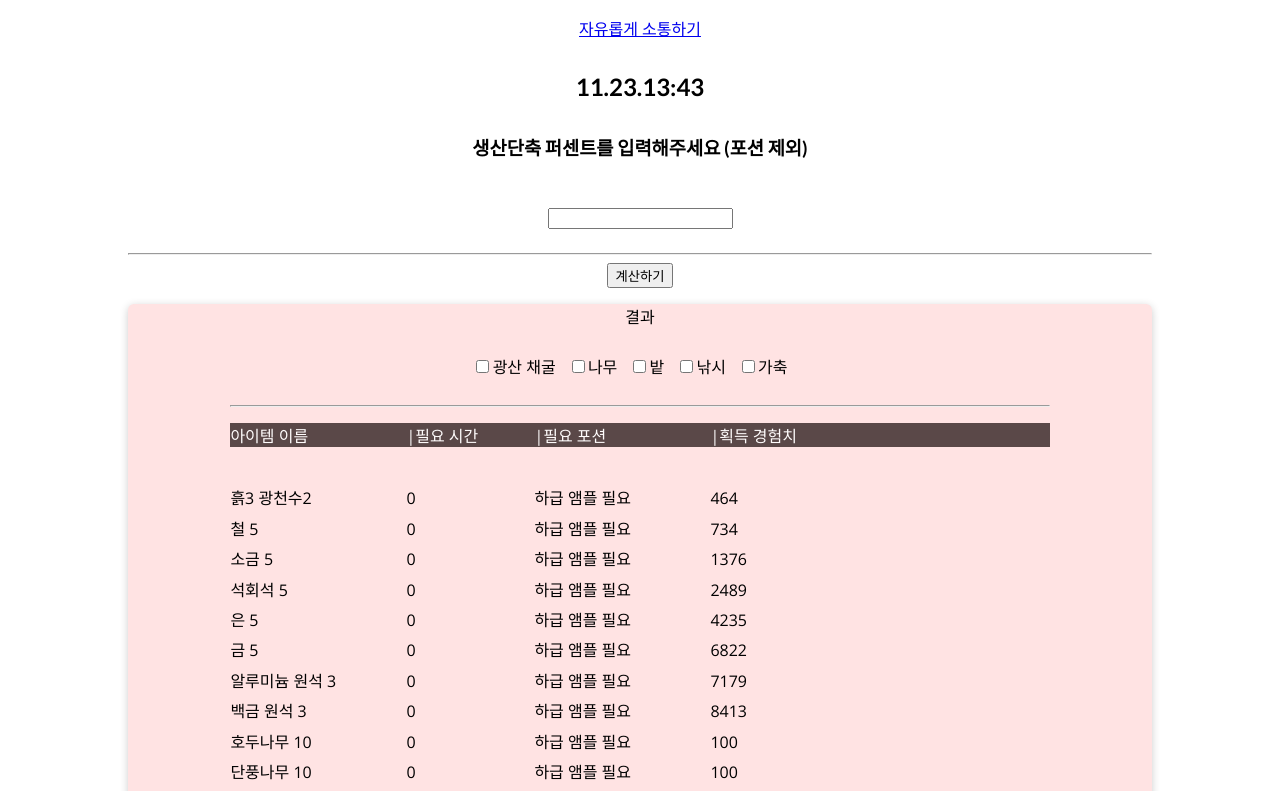
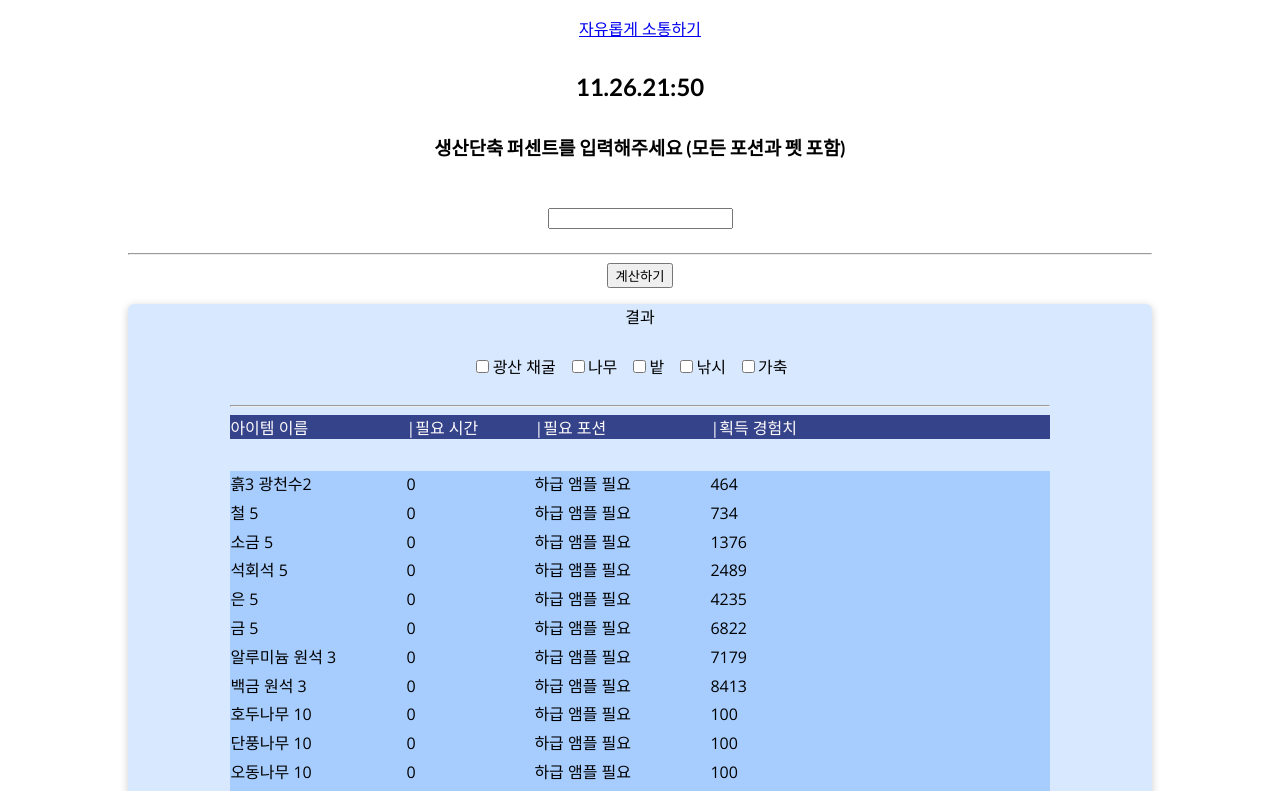
Before and after one commit to DDOONG211107/myhome-calculation, a Next.js app: page / in a window 1280 px wide. Shown: the top 791 px of the page. Built offline with nearby package versions, Linux system fonts and the light colour scheme.

Commit message:
ui변경 및 결과창에 현재 불가능한 아이템도 표시

```diff
--- a/components/result/MyList.js
+++ b/components/result/MyList.js
@@ -1,8 +1,24 @@
 import classes from "./MyList.module.css";
 
 export function MyList(props) {
+  if (!props.isItem) {
     return (
-    <p className={props.isItem ? classes.itemLabels : classes.labels}>
+      <p className={classes.labels}>
+        <label className={classes.firstLabel}>{props.name}</label>
+        <label className={classes.secondLabel}>{props.time}</label>
+        <label className={classes.thirdLabel}>{props.portion}</label>
+        <label className={classes.fourthLabel}>{props.experience}</label>
+      </p>
+    );
+  } else {
+    return (
+      <p
+        className={
+          props.isPossible
+            ? classes.possibleItemLabels
+            : classes.impossibleItemlabels
+        }
+      >
         <label className={classes.firstLabel}>{props.name}</label>
         <label className={classes.secondLabel}>{props.time}</label>
         <label className={classes.thirdLabel}>{props.portion}</label>
@@ -10,3 +26,4 @@ export function MyList(props) {
       </p>
     );
   }
+}
--- a/components/result/MyList.module.css
+++ b/components/result/MyList.module.css
@@ -1,15 +1,23 @@
 .labels {
   text-align: left;
-  background-color: rgb(90, 72, 72);
+  background-color: rgb(53, 67, 138);
   color: rgb(255, 252, 252);
   margin: 0 10%;
   /* padding: 0 0.5rem; */
 }
 
-.itemLabels {
+.possibleItemLabels {
   text-align: left;
-  /* background-color: cornflowerblue; */
-  margin: 0.4rem 10%;
+  background-color: rgb(167, 205, 255);
+  margin: 0rem 10%;
+  height: 1.8rem;
+  padding: 0 1rem 0 0;
+}
+
+.impossibleItemlabels {
+  text-align: left;
+  /* background-color: rgb(221, 221, 221); */
+  margin: 0.2rem 10%;
   padding: 0 1rem 0 0;
 }
 
@@ -18,6 +26,7 @@
   /* background-color: aquamarine; */
   display: inline-block;
   width: 11rem;
+  /* padding-left: 0.5rem; */
 }
 
 .secondLabel {
--- a/components/result/Result.js
+++ b/components/result/Result.js
@@ -65,7 +65,8 @@ export function Result(props) {
       </p>
 
       <hr className="line" />
-      <p>{percent}</p>
+      {/* <p>{percent}</p> */}
+
       <ResultTable resultArr={resultArr} />
     </Card>
   );
--- a/components/result/ResultTable.js
+++ b/components/result/ResultTable.js
@@ -14,14 +14,15 @@ export function ResultTable(props) {
       />
       <ul className={classes.list}>
         {resultArr.map((item) => {
-          // const floorTime = Math.floor(item.time * 100) / 100;
+          const floorTime = Math.floor(item.time * 100) / 100;
           return (
             <MyList
               isItem={true}
               name={item.name}
-              // time={floorTime}
-              time={item.time}
+              time={floorTime}
+              // time={item.time}
               portion={item.portion}
+              isPossible={item.isPossible}
               experience={item.exp}
               key={item.id}
             />
--- a/components/ui/Card.module.css
+++ b/components/ui/Card.module.css
@@ -1,5 +1,5 @@
 .card {
-  background-color: rgb(255, 227, 227);
+  background-color: rgb(216, 233, 255);
   border-radius: 6px;
   box-shadow: 0 2px 8px rgba(0, 0, 0, 0.2);
   text-align: center;
--- a/pages/index.js
+++ b/pages/index.js
@@ -31,8 +31,9 @@ export default function Home() {
       </Head>
       <Link href="/comments">자유롭게 소통하기</Link>
       {/* <button onclick={showCommentsPageHandler}>자유롭게 소통하기</button> */}
-      <h2>11.23.13:43</h2>
-      <h3>생산단축 퍼센트를 입력해주세요 (포션 제외)</h3>
+      <h2>11.26.21:50</h2>
+      <p></p>
+      <h3>생산단축 퍼센트를 입력해주세요 (모든 포션과 펫 포함)</h3>
       <input
         type="text"
         value={enteredPercent}
--- a/src/calculate.js
+++ b/src/calculate.js
@@ -2,6 +2,7 @@ import dataArr from "./data/dataArr";
 
 const middleAmple = "중급 앰플 필요";
 const lowAmple = "하급 앰플 필요";
+const impossibleString = "현재 불가능";
 
 export function clickHanlder() {
   console.log("src폴더에 있는 calcultate에서 버튼을 눌렀습니다");
@@ -67,7 +68,7 @@ export function pickNumber(percent, even, three, five) {
 
 function pushDataToResultArr(data, typeNum, calculatedTime, arr) {
   if (isPicked(data, typeNum)) {
-    if (calculatedTime <= 60 * 60 && calculatedTime > 5 * 60) {
+    if (calculatedTime > 60 * 60) {
       arr.push({
         type: typeNum,
         name: data.name,
@@ -75,6 +76,18 @@ function pushDataToResultArr(data, typeNum, calculatedTime, arr) {
         exp: data.exp,
         id: data.id,
         bonus: data.bonus,
+        isPossible: false,
+        portion: impossibleString,
+      });
+    } else if (calculatedTime <= 60 * 60 && calculatedTime > 5 * 60) {
+      arr.push({
+        type: typeNum,
+        name: data.name,
+        time: calculatedTime / 60,
+        exp: data.exp,
+        id: data.id,
+        bonus: data.bonus,
+        isPossible: true,
         portion: middleAmple,
       });
       return;
@@ -86,6 +99,7 @@ function pushDataToResultArr(data, typeNum, calculatedTime, arr) {
         exp: data.exp,
         id: data.id,
         bonus: data.bonus,
+        isPossible: true,
         portion: lowAmple,
       });
       return;
@@ -115,6 +129,18 @@ export function pickCondition(
   // console.log(isMine, isTree, isFarm, isFish, isAnimal);
 
   dataArr.map((data) => {
+    if (percent === 0) {
+      arr.push({
+        type: data.type,
+        name: data.name,
+        time: data.time,
+        exp: data.exp,
+        id: data.id,
+        bonus: data.bonus,
+        isPossible: false,
+        portion: impossibleString,
+      });
+    }
     const calculatedTime = (data.time * percent) / 100;
     if (isMine) {
       pushDataToResultArr(data, 1, calculatedTime, arr);
@@ -134,7 +160,18 @@ export function pickCondition(
     }
 
     if (!isMine && !isTree && !isFarm && !isFish && !isAnimal) {
-      if (calculatedTime <= 60 * 60 && calculatedTime > 5 * 60) {
+      if (calculatedTime > 60 * 60) {
+        arr.push({
+          type: data.type,
+          name: data.name,
+          time: calculatedTime / 60,
+          exp: data.exp,
+          id: data.id,
+          bonus: data.bonus,
+          isPossible: false,
+          portion: impossibleString,
+        });
+      } else if (calculatedTime <= 60 * 60 && calculatedTime > 5 * 60) {
         //console.log(data);
         arr.push({
           type: data.type,
@@ -143,6 +180,7 @@ export function pickCondition(
           exp: data.exp,
           id: data.id,
           bonus: data.bonus,
+          isPossible: true,
           portion: middleAmple,
         });
         return;
@@ -154,6 +192,7 @@ export function pickCondition(
           exp: data.exp,
           id: data.id,
           bonus: data.bonus,
+          isPossible: true,
           portion: lowAmple,
         });
         return;
```
Lines whose indentation alone changed are shown as unchanged.
